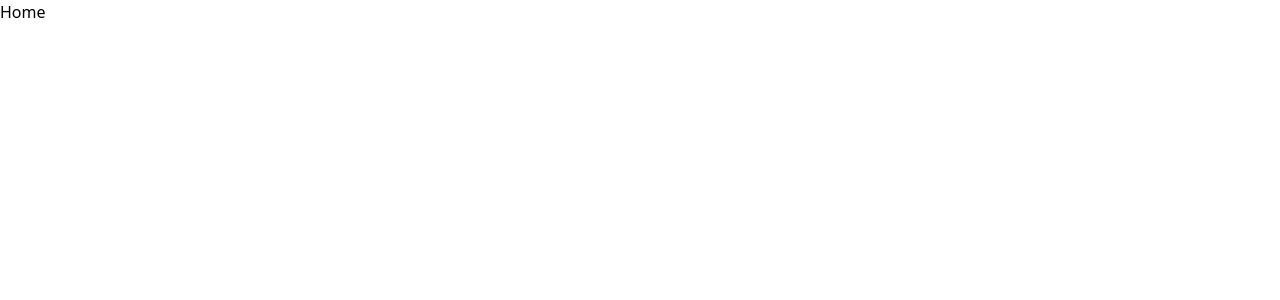
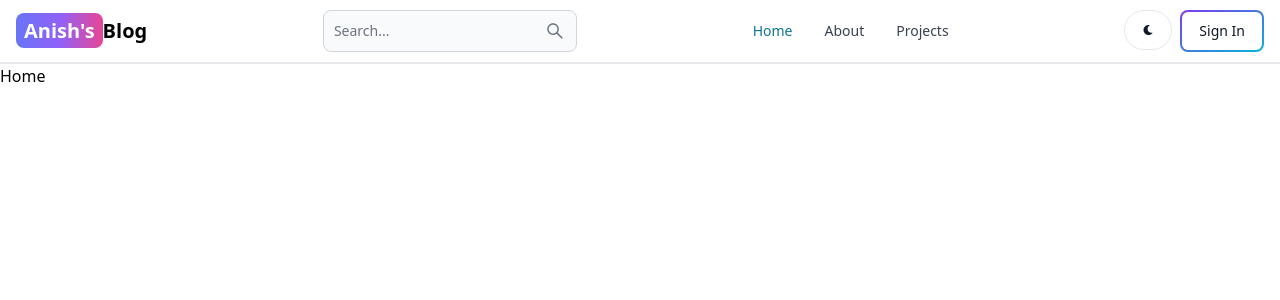
Before and after one commit to anish-pillai/mern-blog, a React (Vite) app in the folder client/: page / in a window 1280 px wide. Shown: the top 300 px of the page. Built offline with nearby package versions, Linux system fonts and the light colour scheme.

Commit message:
Added Header Component

```diff
--- a/client/package.json
+++ b/client/package.json
@@ -10,8 +10,10 @@
     "preview": "vite preview"
   },
   "dependencies": {
+    "flowbite-react": "^0.10.1",
     "react": "^18.3.1",
     "react-dom": "^18.3.1",
+    "react-icons": "^5.2.1",
     "react-router-dom": "^6.24.0"
   },
   "devDependencies": {
--- a/client/src/App.jsx
+++ b/client/src/App.jsx
@@ -5,9 +5,11 @@
 import SignUp from './pages/SignUp';
 import Projects from './pages/Projects';
 import Dashboard from './pages/Dashboard';
+import Header from './components/Header';
 function App() {
   return (
     <BrowserRouter>
+      <Header />
       <Routes>
         <Route path='/' element={<Home />} />
         <Route path='/about' element={<About />} />
--- /dev/null
+++ b/client/src/components/Header.jsx
@@ -0,0 +1,56 @@
+import { Button, Navbar, TextInput } from 'flowbite-react';
+import { Link, useLocation } from 'react-router-dom';
+import { AiOutlineSearch } from 'react-icons/ai';
+import { FaMoon } from 'react-icons/fa';
+const Header = () => {
+  const path = useLocation().pathname;
+  return (
+    <Navbar className='border-b-2'>
+      <Link
+        to='/'
+        className='self-center whitespace-nowrap text-sm sm:text-xl font-semibold dark:text-white'
+      >
+        <span className='px-2 py-1 bg-gradient-to-r from-indigo-500 via-purple-500 to-pink-500 rounded-lg text-white'>
+          Anish's
+        </span>
+        Blog
+      </Link>
+      <form>
+        <TextInput
+          type='text'
+          placeholder='Search...'
+          rightIcon={AiOutlineSearch}
+          className='hidden lg:inline'
+        />
+      </form>
+      <Button className='w-12 h-10 lg:hidden' color='gray' pill>
+        <AiOutlineSearch />
+      </Button>
+      <div className='flex gap-2 md:order-2'>
+        <Button className='w-12 h-10 hidden sm:inline' color='gray' pill>
+          <FaMoon />
+        </Button>
+
+        <Link to='/sign-in'>
+          <Button gradientDuoTone='purpleToBlue' outline>
+            Sign In
+          </Button>
+        </Link>
+        <Navbar.Toggle />
+      </div>
+      <Navbar.Collapse>
+        <Navbar.Link active={path === '/'} as={'div'}>
+          <Link to='/'>Home</Link>
+        </Navbar.Link>
+        <Navbar.Link active={path === '/about'} as={'div'}>
+          <Link to='/about'>About</Link>
+        </Navbar.Link>
+        <Navbar.Link active={path === '/projects'} as={'div'}>
+          <Link to='/projects'>Projects</Link>
+        </Navbar.Link>
+      </Navbar.Collapse>
+    </Navbar>
+  );
+};
+
+export default Header;
--- a/client/tailwind.config.js
+++ b/client/tailwind.config.js
@@ -1,8 +1,9 @@
 /** @type {import('tailwindcss').Config} */
+import flowbite from 'flowbite-react/tailwind';
 export default {
-  content: ['./index.html', './src/**/*.{js,ts,jsx,tsx}'],
+  content: ['./index.html', './src/**/*.{js,ts,jsx,tsx}', flowbite.content()],
   theme: {
     extend: {},
   },
-  plugins: [],
+  plugins: [flowbite.plugin()],
 };
```
Also changed, not shown: 1 other file (tests, documents, lock files or other folders).
